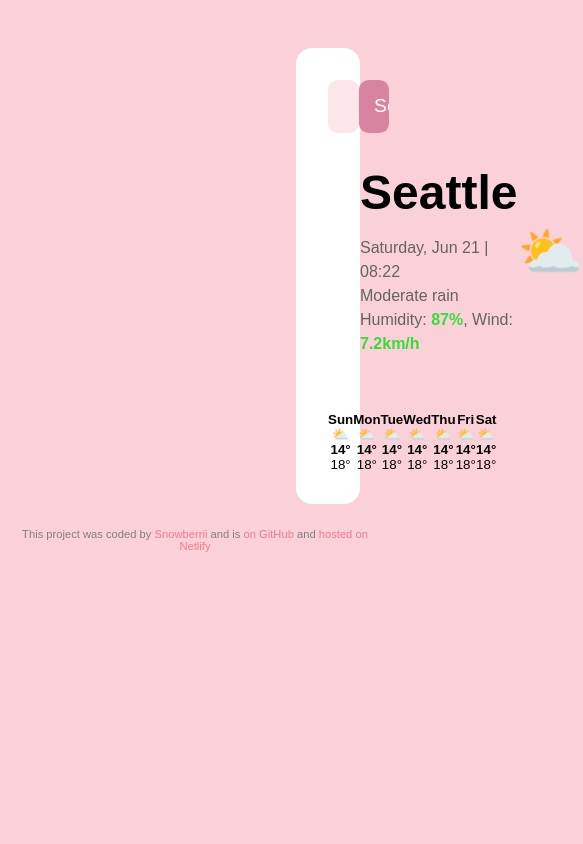
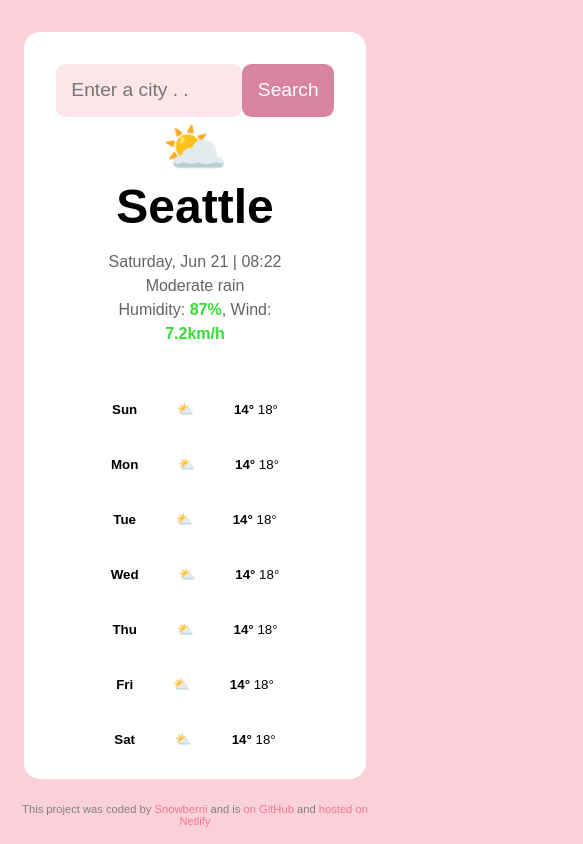
Before and after one commit to snowberrii/SheCodes, a plain HTML site: page Plus/week-5/index.html in a window 390 px wide. Shown: the whole page, 583 px wide, since content can reach past the window. Drawn offline with nearby package versions, Linux system fonts and the light colour scheme; a script that the page names is missing; a web font is replaced by a local one.

Commit message:
add responsive

```diff
--- a/Plus/week-5/style.css
+++ b/Plus/week-5/style.css
@@ -29,7 +29,6 @@ body {
   font-family: "Fuzzy Bubbles", sans-serif;
   background: rgb(216, 131, 160);
   font-size: 1.2em;
-  width: 18%;
   border-radius: 0.5em;
   padding: 0.8em;
   border: none;
@@ -45,9 +44,14 @@ body {
 
 .current-city-container {
   display: flex;
-  align-items: baseline;
+  align-items: center;
   justify-content: space-between;
   margin: 0 2em;
+}
+
+.current-weather-info {
+  display: flex;
+  align-items: center;
 }
 
 .current-city {
@@ -116,3 +120,67 @@ footer a:visited {
 footer a:hover {
   text-decoration: underline;
 }
+
+@media (max-width: 1200px) {
+  .main-container {
+    margin: 3em 12em 1.5em;
+  }
+}
+
+@media (max-width: 1050px) {
+  .main-container {
+    margin: 3em 10em 1.5em;
+  }
+}
+
+@media (max-width: 950px) {
+  .main-container {
+    margin: 3em 8em 1.5em;
+  }
+}
+
+@media (max-width: 850px) {
+  .main-container {
+    margin: 3em 6em 1.5em;
+  }
+}
+
+@media (max-width: 750px) {
+  .main-container {
+    margin: 3em 4em 1.5em;
+  }
+
+  .current-city-container {
+    flex-direction: column-reverse;
+  }
+
+  .current-weather-info {
+    margin-top: 1em;
+  }
+
+  .current-city,
+  .current-temp {
+    margin: 0;
+    justify-self: center;
+  }
+
+  .current-details {
+    text-align: center;
+  }
+
+  ul {
+    flex-direction: column;
+  }
+
+  ul li {
+    flex-direction: row;
+    justify-content: center;
+    gap: 3em;
+  }
+}
+
+@media (max-width: 500px) {
+  .main-container {
+    margin: 2em 1em 1.5em;
+  }
+}
```
